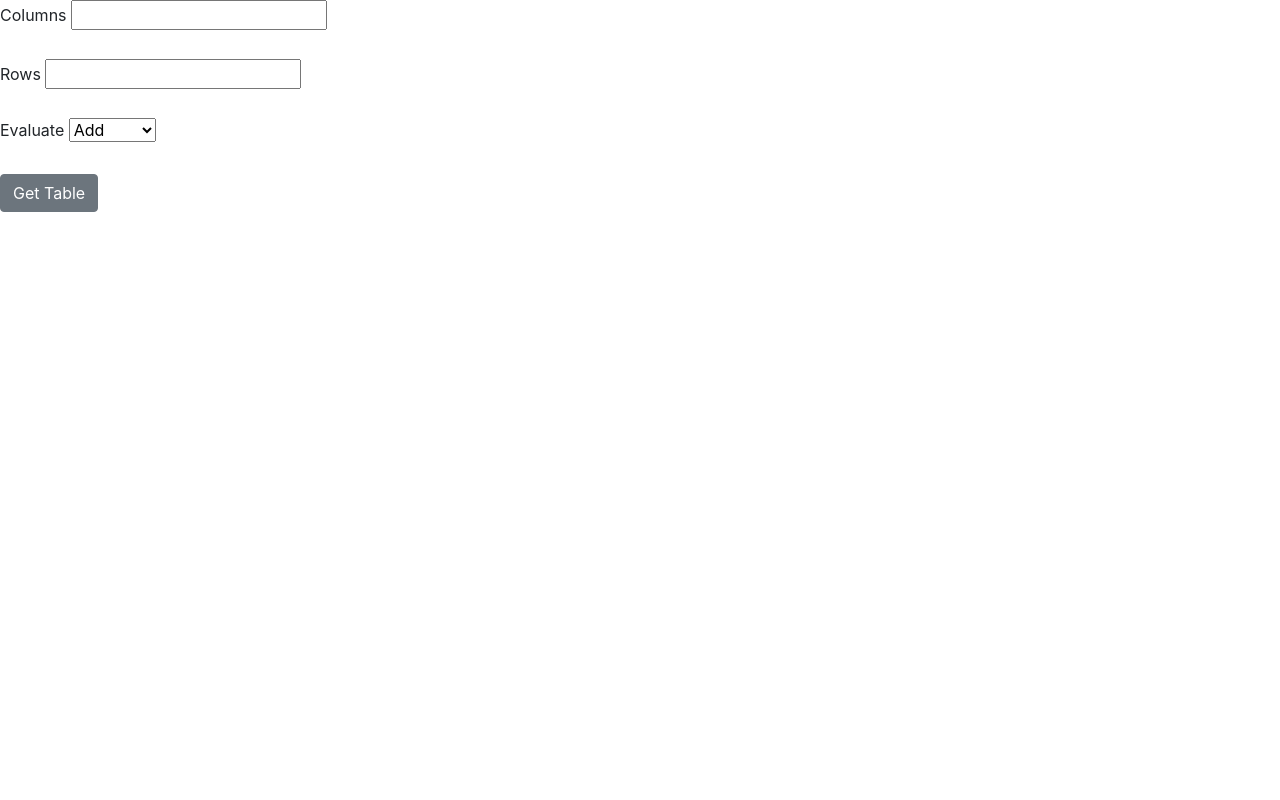
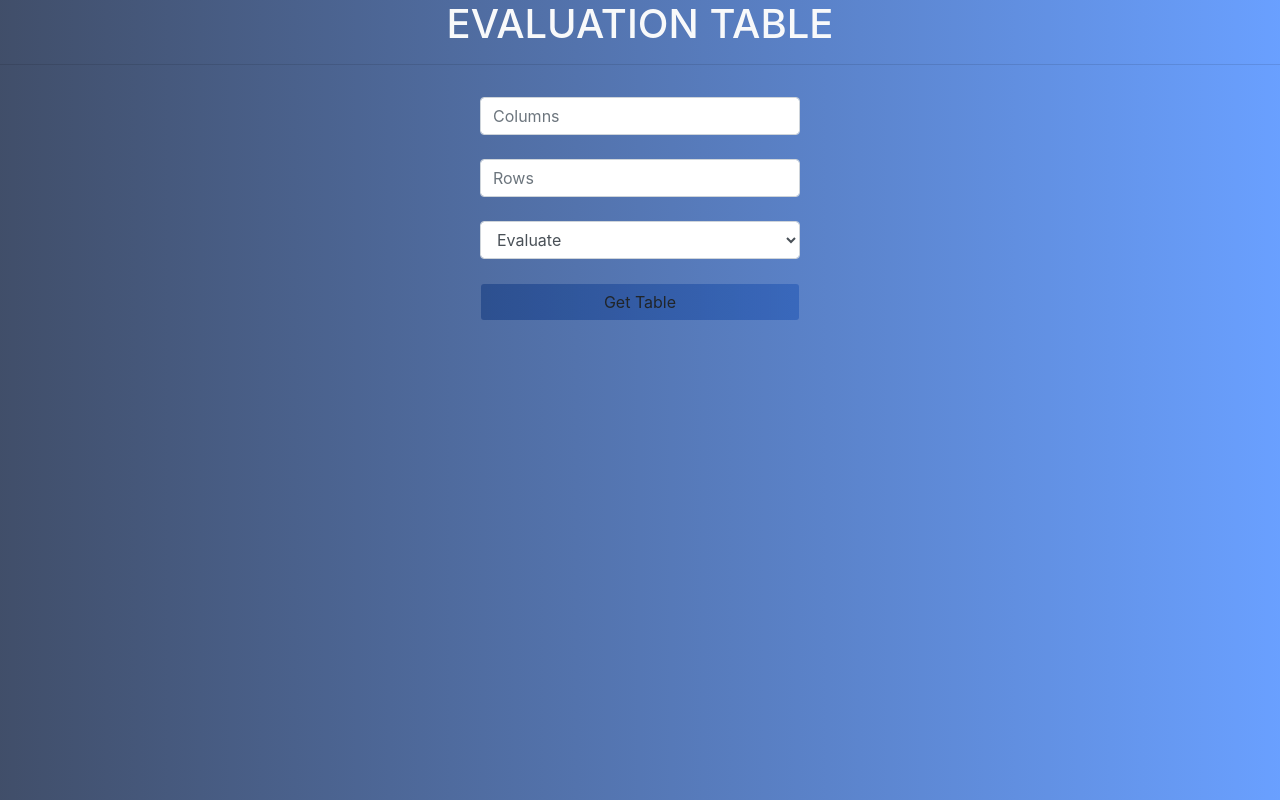
Before and after one commit to Timimah/Evaluation-Table, a plain HTML site: page index.html in a window 1280 px wide. Drawn offline with nearby package versions, Linux system fonts and the light colour scheme.

Commit message:
added background color and new classes

```diff
--- a/index.html
+++ b/index.html
@@ -5,28 +5,33 @@
     <meta http-equiv="X-UA-Compatible" content="IE=edge">
     <meta name="viewport" content="width=device-width, initial-scale=1.0">
     <title>Document</title>
-    <link rel="stylesheet" href="bootstrap.css">
+    <link rel="stylesheet" href="/bootstrap.css">
+    <style>
+        body
+        {
+            background: linear-gradient(to left, rgba(68, 136, 255, 0.8), rgba(17, 34, 68, 0.8)) no-repeat fixed;
+            background-size: cover;
+        }
+        button{
+            background: linear-gradient(to left, rgba(68, 136, 255, 0.8), rgba(17, 34, 68, 0.8)) no-repeat fixed;
+        }
+    </style>
 </head>
 <body>
-    <label for="">Columns</label>
-    <input id="noOfColumns" type="number">
-    </br></br>
-    <label for="">Rows</label>
-    <input id="noOfRows" type="number">
-    </br></br>
-    <label for="">Evaluate</label>
-    <select name="Operation" id="evaluate">
-        <option name="" id="Add">Add</option>
-        <option name="" id="Multiply">Multiply</option>
-        <option name="" id="Divide">Divide</option>
-        <option name="" id="Subtract">Subtract</option>
-    </select>
-    </br></br>
-    <button class="btn btn-secondary" type="submit" onclick="getTable()">Get Table</button>
-     <table id="eval_table" class="table table-bordered border-dark">
-        <tr></tr>
-     </table>
-
+    <h1 class="text-center text-light">EVALUATION TABLE</h1><hr>
+    <div class="input-group-vertical w-25 mx-auto pt-3">
+        <input class="form-control rounded" id="noOfColumns" type="tel" placeholder="Columns">&nbsp;&nbsp;
+        <input class="form-control rounded" id="noOfRows" type="tel" placeholder="Rows">&nbsp;&nbsp;
+        <select class="form-control rounded" name="Operation" id="evaluate">&nbsp;&nbsp;
+            <option value="">Evaluate</option>
+            <option name="" id="Add">Add</option>
+            <option name="" id="Multiply">Multiply</option>
+            <option name="" id="Divide">Divide</option>
+            <option name="" id="Subtract">Subtract</option>
+        </select><br>
+        <button class="btn form-control" type="submit" onclick="getTable()">Get Table</button>
+    </div>
+    <div class="row m-5" id="eval_table"></div>
 </body>
-<script src="evalTable.js"></script>
+<script src="index.js"></script>
 </html>
```
